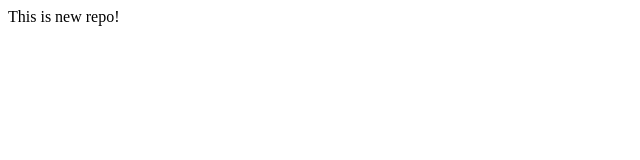
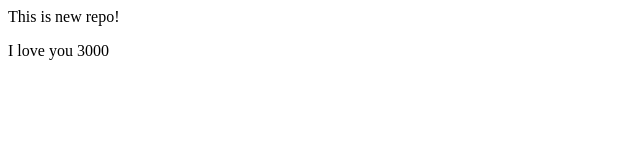
Before and after one commit to vijayasumedhreddy/localrepo, a plain HTML site: page index.html in a window 1280 px wide. Shown: the full height of the page, 0-640 px from the left. Drawn offline with Linux system fonts and the light colour scheme.

Commit message:
I am Avenger

```diff
--- a/index.html
+++ b/index.html
@@ -1 +1,2 @@
 <p>This is new repo!</p>
+<p>I love you 3000</p>
```
